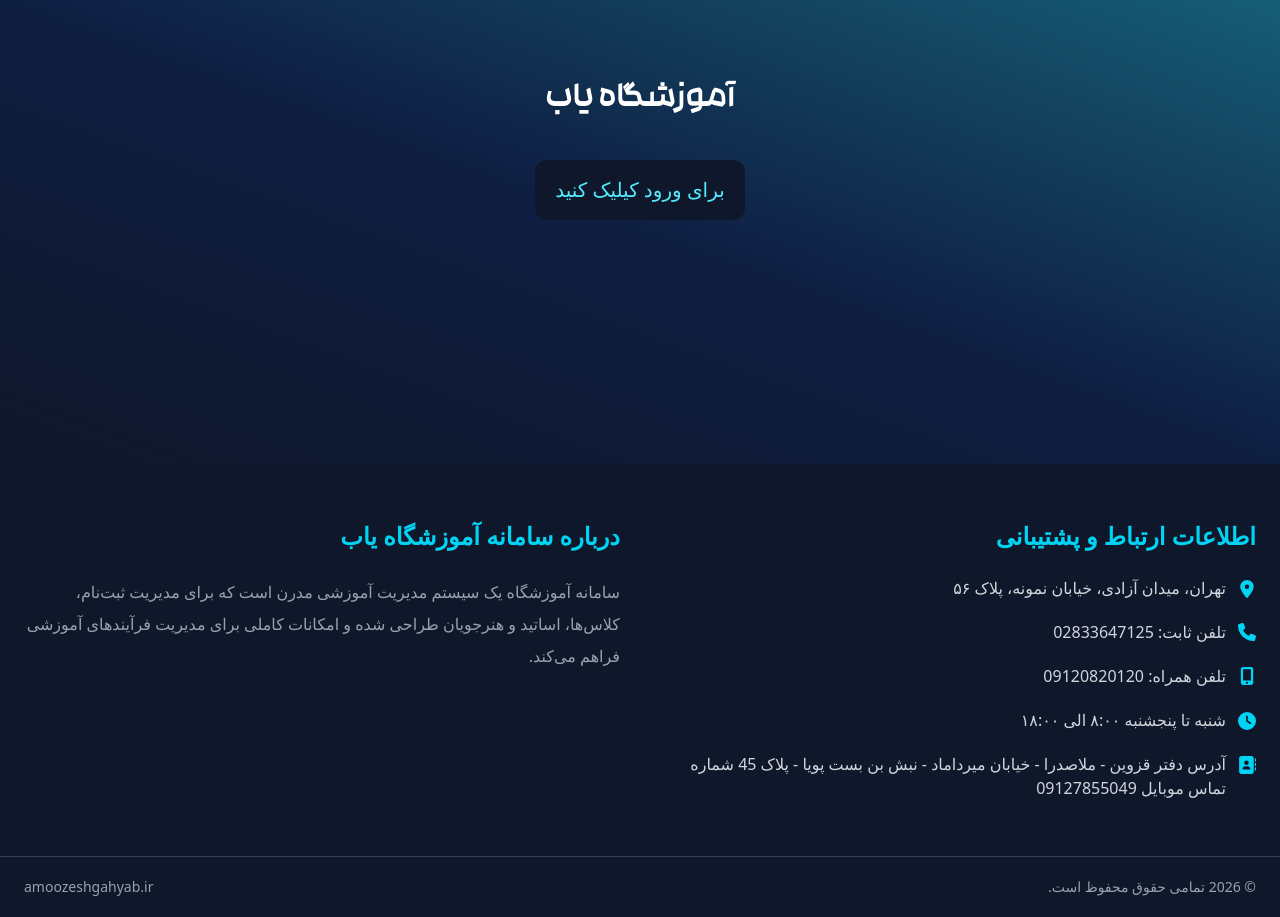
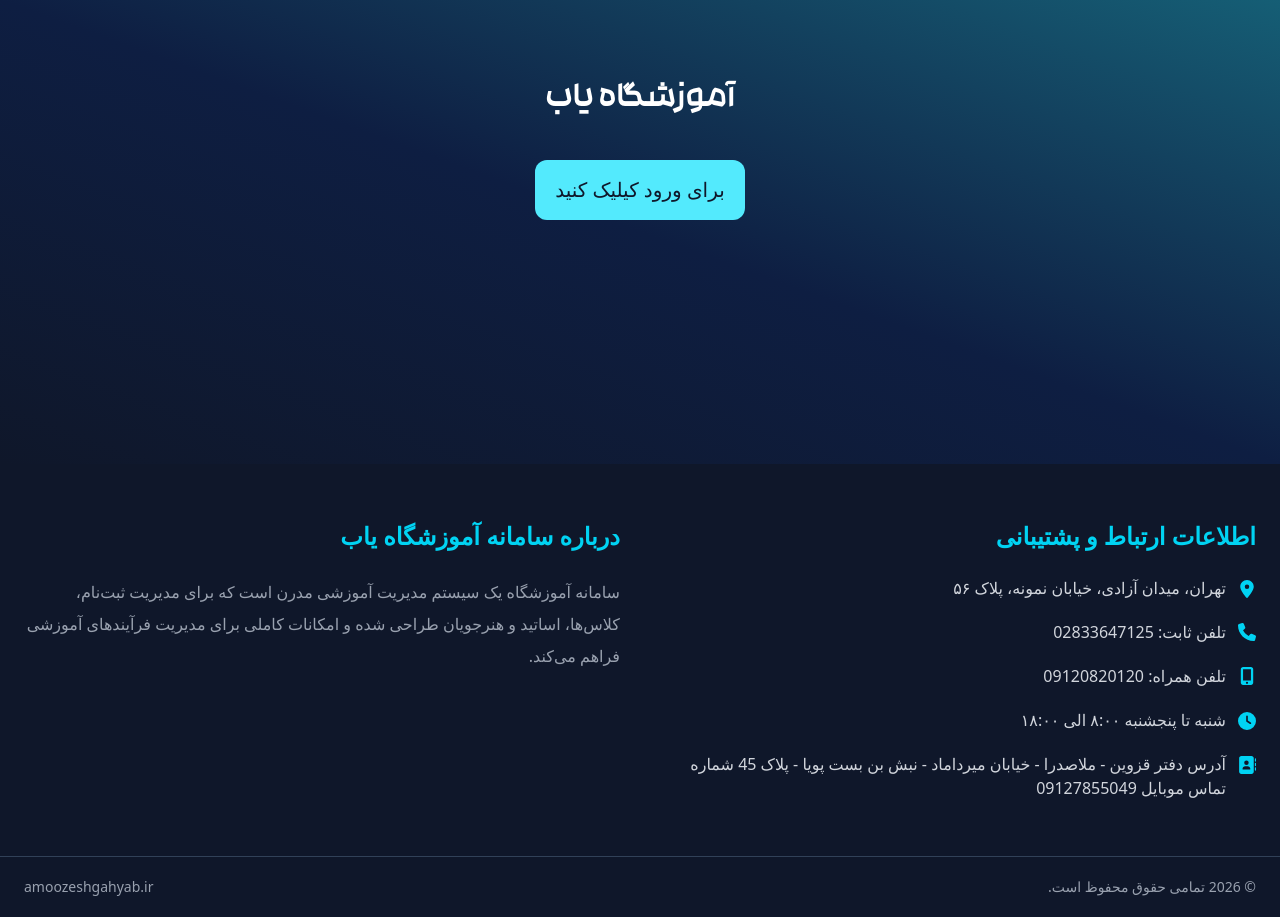
Before and after one commit to iranpsc/AmozeshgahYab-Front, a Next.js app: page / in a window 1280 px wide. Built offline with nearby package versions, Linux system fonts and the light colour scheme.

Commit message:
change color

```diff
--- a/src/app/page.tsx
+++ b/src/app/page.tsx
@@ -133,7 +133,7 @@ export default function Home() {
       <main className="flex w-full h-full flex-col items-center  text-3xl  bg-gradient-to-tr from-[#0F172A] via-[#0e1e42] to-[#155E75]">
 
         <h1 className=" mt-20 text-white font-bold text-4xl  font-rokh"> آموزشگاه یاب</h1>
-        <Link className="text-xl bg-[#0F172A] text-cyan-300 py-4 px-5 my-10 rounded-xl" href={`/login`}>برای ورود کیلیک کنید</Link>
+        <Link className="text-xl text-[#0F172A] bg-cyan-300 py-4 px-5 my-10 rounded-xl" href={`/login`}>برای ورود کیلیک کنید</Link>
       </main>
 
     </div>
```
